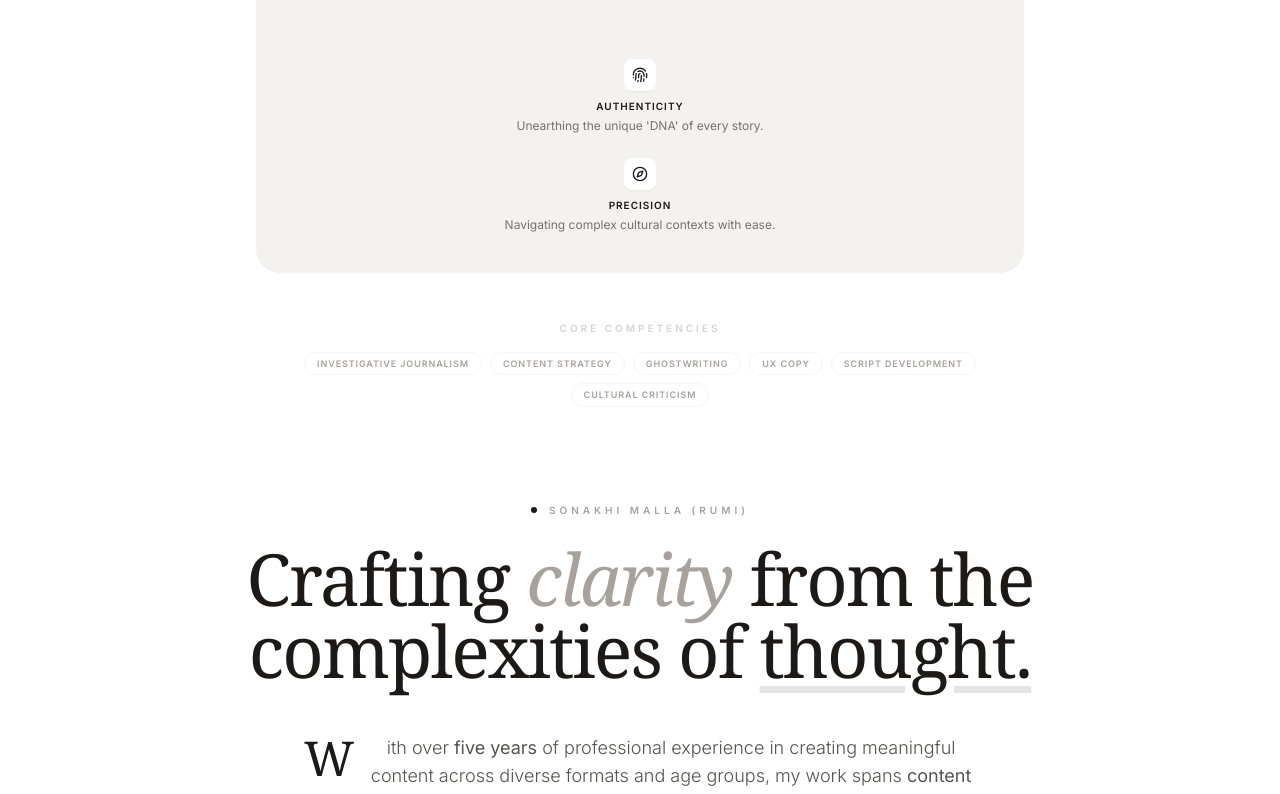
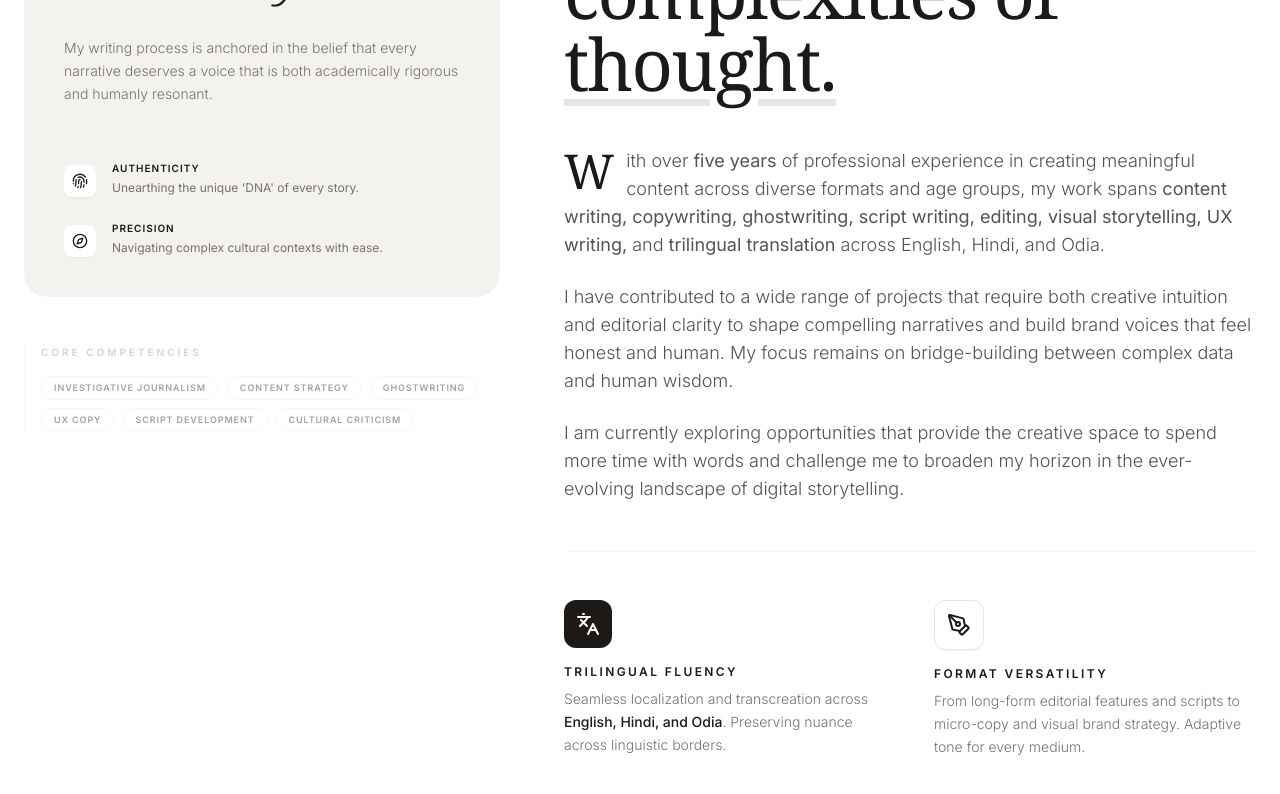
Before and after one commit to sonakhirumi/sonakhi-portfolio, a React (Vite) app: page / in a window 1280 px wide. Shown: the part 1220-2014 px from the top of the page. Built offline with nearby package versions, Linux system fonts and the light colour scheme; no server answers; a web font is replaced by a local one.

Commit message:
Revert "Center alignment of About section content"
This reverts commit 0c60e8e824d45954bc36274649db004127cd17b3.

```diff
--- a/components/About.tsx
+++ b/components/About.tsx
@@ -20,23 +20,23 @@ const About: React.FC = () => {
       <div className="grid lg:grid-cols-12 gap-16">
 
         {/* Left Side: Creative Manifesto (Sticky Container) */}
-        <div className="lg:col-span-12 relative flex justify-center">
-          <div className="max-w-3xl space-y-12 py-4 text-center">
+        <div className="lg:col-span-5 relative">
+          <div className="lg:sticky lg:top-28 space-y-12 py-4">
             <div className="relative p-10 bg-[#f3f2ee] rounded-3xl overflow-hidden group">
               <div className="absolute -top-10 -right-10 w-40 h-40 bg-[#e9e8e4] rounded-full blur-3xl opacity-50 group-hover:scale-150 transition-transform duration-1000"></div>
 
-              <div className="relative space-y-8 flex flex-col items-center">
+              <div className="relative space-y-8">
                 <div className="w-12 h-px bg-stone-900"></div>
                 <h4 className="font-serif text-3xl md:text-4xl text-stone-900 leading-tight italic">
                   "Words are not just symbols; they are the architecture of our shared reality."
                 </h4>
-                <p className="text-stone-500 text-sm leading-relaxed font-light max-w-lg mx-auto">
+                <p className="text-stone-500 text-sm leading-relaxed font-light">
                   My writing process is anchored in the belief that every narrative deserves a voice that is both academically rigorous and humanly resonant.
                 </p>
 
-                <div className="space-y-6 pt-6 w-full flex flex-col items-center">
-                  <div className="flex flex-col items-center space-y-2">
-                    <div className="p-2 bg-white rounded-lg shadow-sm">
+                <div className="space-y-6 pt-6">
+                  <div className="flex items-start space-x-4">
+                    <div className="mt-1 p-2 bg-white rounded-lg shadow-sm">
                       <Fingerprint className="w-4 h-4 text-stone-900" />
                     </div>
                     <div>
@@ -44,8 +44,8 @@ const About: React.FC = () => {
                       <p className="text-xs text-stone-500">Unearthing the unique 'DNA' of every story.</p>
                     </div>
                   </div>
-                  <div className="flex flex-col items-center space-y-2">
-                    <div className="p-2 bg-white rounded-lg shadow-sm">
+                  <div className="flex items-start space-x-4">
+                    <div className="mt-1 p-2 bg-white rounded-lg shadow-sm">
                       <Compass className="w-4 h-4 text-stone-900" />
                     </div>
                     <div>
@@ -57,9 +57,9 @@ const About: React.FC = () => {
               </div>
             </div>
 
-            <div className="px-4">
-              <span className="text-[10px] font-black uppercase tracking-[0.3em] text-stone-300 block mb-4">Core Competencies</span>
-              <div className="flex flex-wrap justify-center gap-2">
+            <div className="px-4 border-l border-stone-100">
+               <span className="text-[10px] font-black uppercase tracking-[0.3em] text-stone-300 block mb-4">Core Competencies</span>
+               <div className="flex flex-wrap gap-2">
                 {['Investigative journalism', 'Content Strategy', 'Ghostwriting', 'UX Copy', 'Script Development', 'Cultural Criticism'].map((skill) => (
                   <span key={skill} className="px-3 py-1 text-[9px] font-bold uppercase tracking-widest text-stone-400 border border-stone-100 rounded-full">
                     {skill}
@@ -71,9 +71,9 @@ const About: React.FC = () => {
         </div>
 
         {/* Right Side: Professional Narrative (Condensed Content) */}
-        <div className="lg:col-span-12 space-y-12 py-4 flex flex-col items-center text-center">
-          <div className="space-y-6 max-w-4xl mx-auto">
-            <div className="flex items-center justify-center space-x-3">
+        <div className="lg:col-span-7 space-y-12 py-4">
+          <div className="space-y-6">
+            <div className="flex items-center space-x-3">
               <div className="w-1.5 h-1.5 bg-stone-900 rounded-full"></div>
               <h2 className="text-[10px] font-black uppercase tracking-[0.4em] text-stone-400">Sonakhi Malla (Rumi)</h2>
             </div>
@@ -83,7 +83,7 @@ const About: React.FC = () => {
             </h3>
           </div>
 
-          <div className="prose prose-stone max-w-2xl mx-auto space-y-6 text-stone-600 leading-relaxed text-base md:text-lg font-light">
+          <div className="prose prose-stone max-w-none space-y-6 text-stone-600 leading-relaxed text-base md:text-lg font-light">
             <p className="first-letter:text-5xl first-letter:font-serif first-letter:mr-3 first-letter:float-left first-letter:text-stone-900">
               With over <strong>{yearsWords} years</strong> of professional experience in creating meaningful content across diverse formats and age groups, my work spans <strong>content writing, copywriting, ghostwriting, script writing, editing, visual storytelling, UX writing,</strong> and <strong>trilingual translation</strong> across English, Hindi, and Odia.
             </p>
@@ -95,33 +95,33 @@ const About: React.FC = () => {
             </p>
           </div>
 
-          <div className="grid sm:grid-cols-2 gap-12 pt-12 border-t border-stone-100 w-full max-w-3xl mx-auto">
-            <div className="group space-y-4 flex flex-col items-center">
+          <div className="grid sm:grid-cols-2 gap-12 pt-12 border-t border-stone-100">
+            <div className="group space-y-4">
               <div className="inline-flex items-center justify-center p-3 bg-stone-900 text-white rounded-xl transition-transform group-hover:-translate-y-1">
                 <Languages className="w-6 h-6" />
               </div>
               <div>
                 <h4 className="font-bold text-xs uppercase tracking-[0.2em] text-stone-900 mb-2">Trilingual Fluency</h4>
-                <p className="text-sm text-stone-500 leading-relaxed font-light max-w-xs mx-auto">
+                <p className="text-sm text-stone-500 leading-relaxed font-light">
                   Seamless localization and transcreation across <span className="text-stone-900 font-medium">English, Hindi, and Odia</span>. Preserving nuance across linguistic borders.
                 </p>
               </div>
             </div>
 
-            <div className="group space-y-4 flex flex-col items-center">
+            <div className="group space-y-4">
               <div className="inline-flex items-center justify-center p-3 bg-white border border-stone-200 text-stone-900 rounded-xl transition-transform group-hover:-translate-y-1 shadow-sm">
                 <PenTool className="w-6 h-6" />
               </div>
               <div>
                 <h4 className="font-bold text-xs uppercase tracking-[0.2em] text-stone-900 mb-2">Format Versatility</h4>
-                <p className="text-sm text-stone-500 leading-relaxed font-light max-w-xs mx-auto">
+                <p className="text-sm text-stone-500 leading-relaxed font-light">
                   From long-form editorial features and scripts to micro-copy and visual brand strategy. Adaptive tone for every medium.
                 </p>
               </div>
             </div>
           </div>
 
-          <div className="flex flex-col sm:flex-row items-center justify-between pt-8 w-full max-w-3xl border-t border-stone-100/50 mt-8 gap-6">
+          <div className="flex items-center justify-between pt-8">
             <div className="flex -space-x-3">
               {[1, 2, 3].map(i => (
                 <div key={i} className={`w-10 h-10 rounded-full border-2 border-white bg-stone-${i * 100 + 100}`}></div>
@@ -130,7 +130,7 @@ const About: React.FC = () => {
                 {displayYears}
               </div>
             </div>
-            <div className="flex flex-col items-center sm:items-end text-center sm:text-right">
+            <div className="flex flex-col items-end">
               <span className="text-[10px] font-black uppercase tracking-widest text-stone-400 mb-1">Professional Experience</span>
               <span className="font-serif italic text-stone-900">Industry seasoned since {startYear}</span>
             </div>
```
